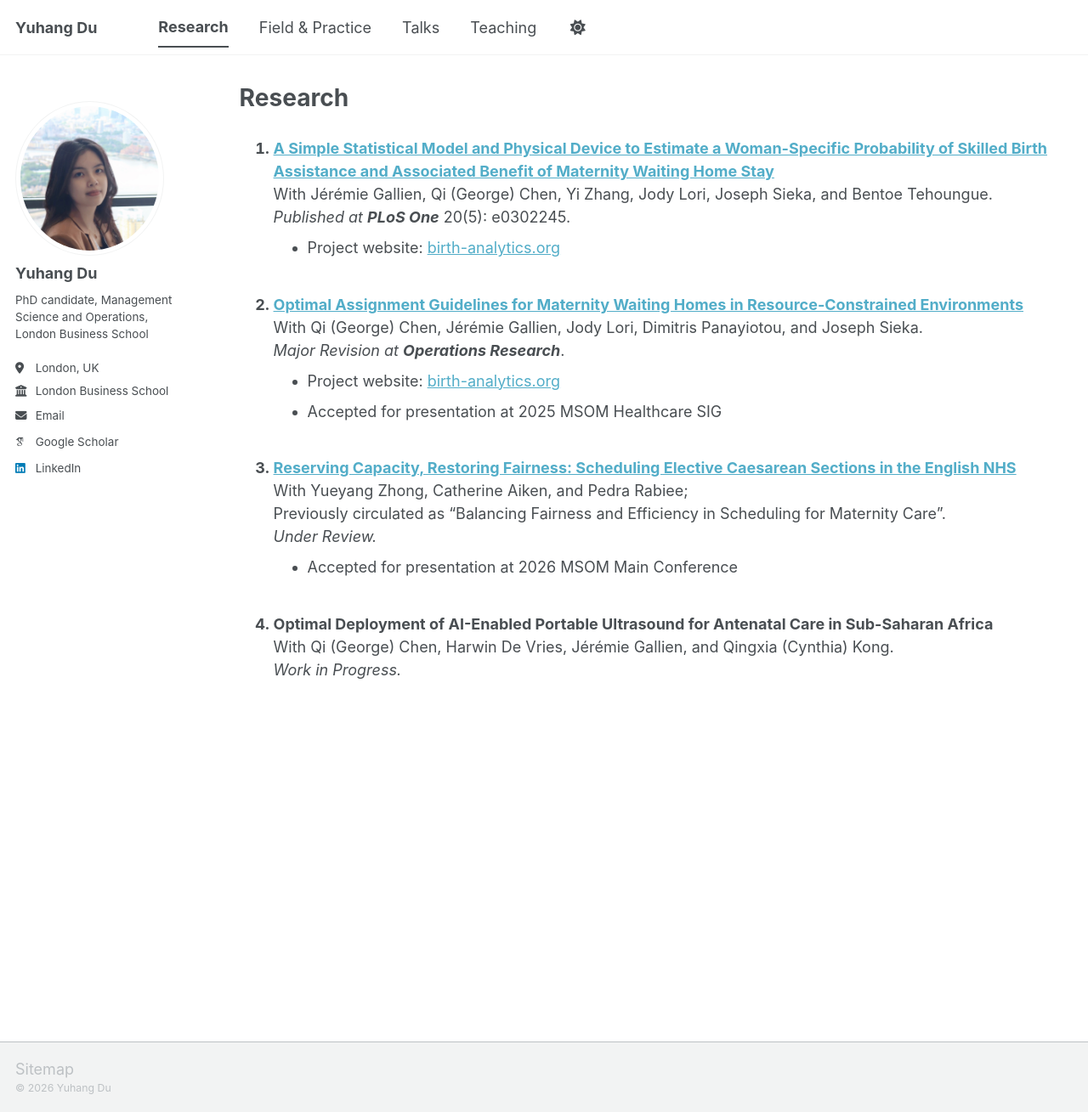
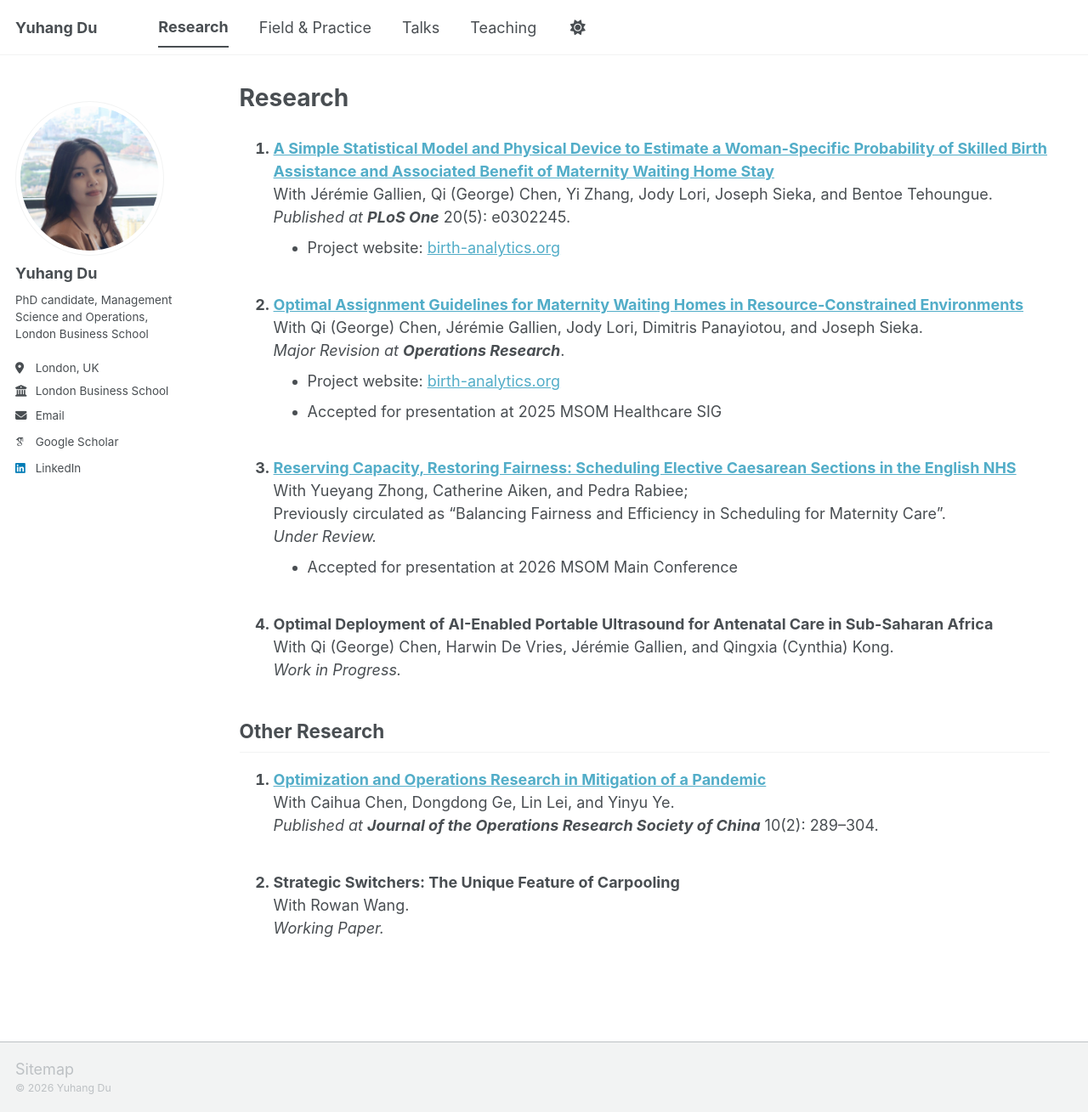
Before and after one commit to yuhangdu-edu/yuhangdu-edu.github.io, a Jekyll site: the page built from _pages/research.md, in a window 1280 px wide and 1309 px high. Shown: the whole window at 85% size. Built offline with Jekyll 4.4.1, drawn with Linux system fonts in a browser that asks for light colours; some web fonts are replaced; a script bundle is joined from its source files by our own code; library files that are not in the unit come from our copies.

Commit message:
Update research.md

```diff
--- a/_pages/research.md
+++ b/_pages/research.md
@@ -45,3 +45,15 @@ Previously circulated as "Balancing Fairness and Efficiency in Scheduling for Ma
 4. **Optimal Deployment of AI-Enabled Portable Ultrasound for Antenatal Care in Sub-Saharan Africa**<br>
 With Qi (George) Chen, Harwin De Vries, Jérémie Gallien, and Qingxia (Cynthia) Kong.<br>
 *Work in Progress.*
+
+
+## Other Research
+
+1. [**Optimization and Operations Research in Mitigation of a Pandemic**](https://link.springer.com/article/10.1007/s40305-022-00391-y)<br>
+With Caihua Chen, Dongdong Ge, Lin Lei, and Yinyu Ye.<br>
+*Published at **Journal of the Operations Research Society of China*** 10(2): 289–304.
+
+
+2. **Strategic Switchers: The Unique Feature of Carpooling**<br>
+With Rowan Wang.<br>
+*Working Paper.*
```
